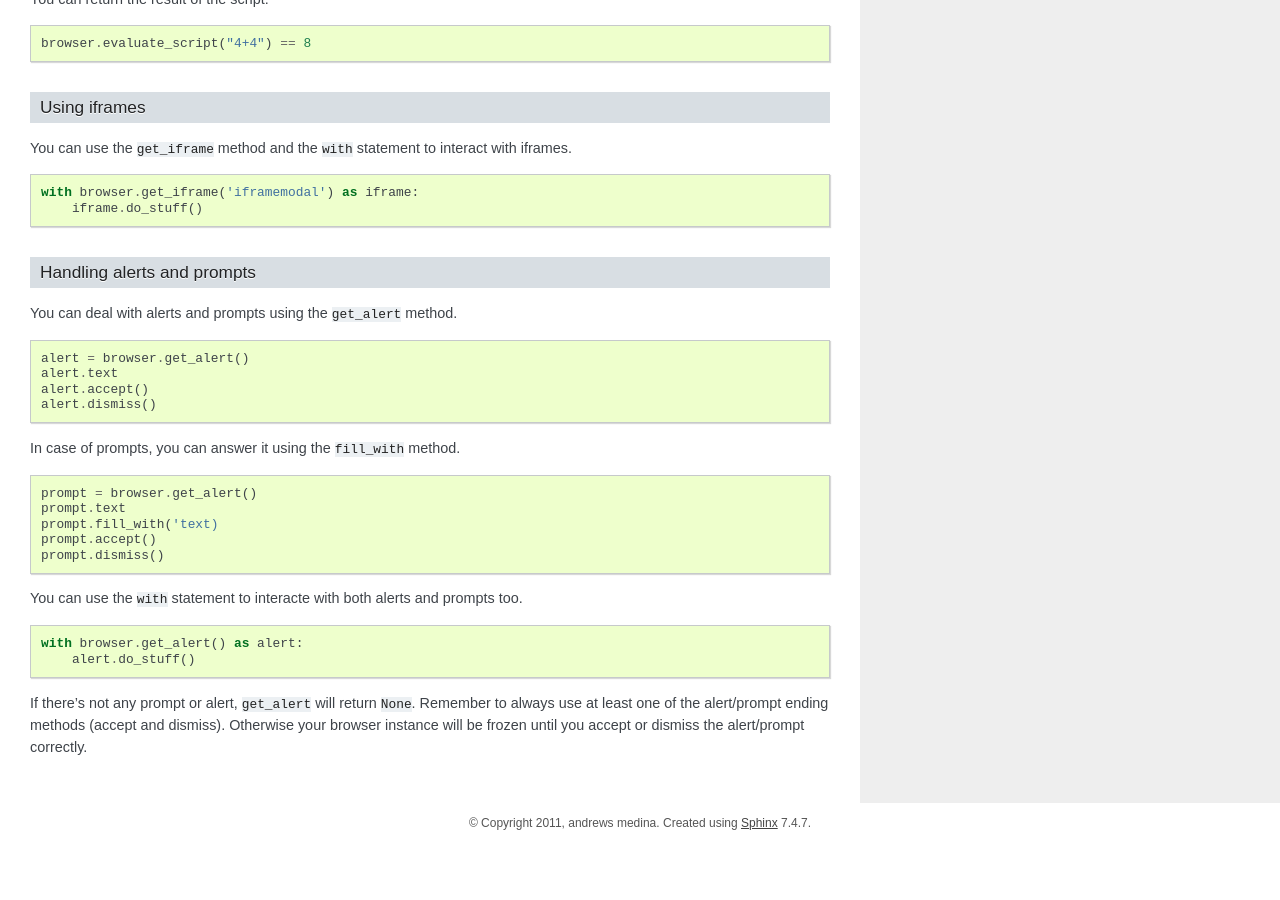
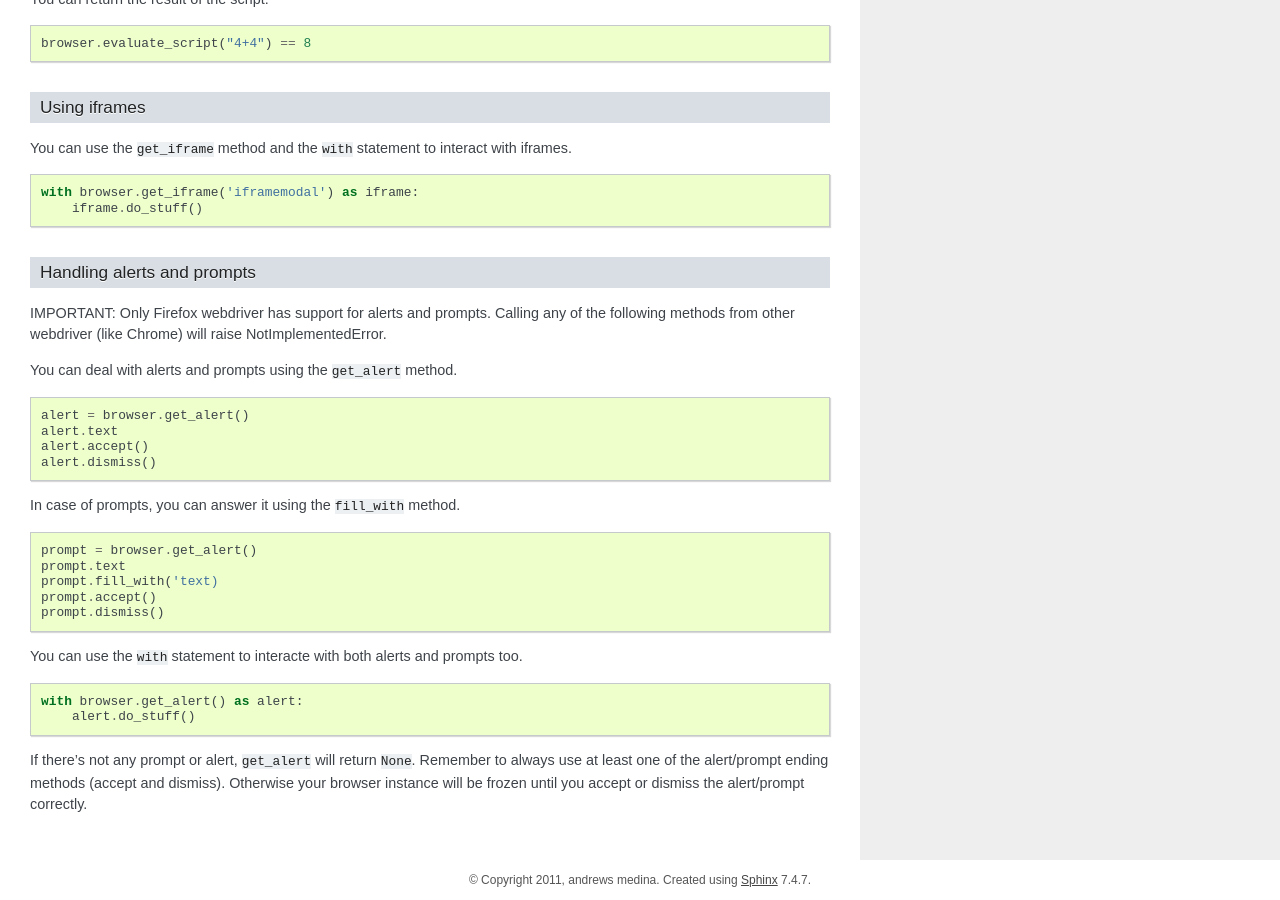
Before and after one commit to cobrateam/splinter, a Sphinx documentation site: the page built from docs/index.rst, in a window 1280 px wide and 900 px high, scrolled down 4833 px. Built offline with Sphinx 7.4.7, drawn with Linux system fonts in a browser that asks for light colours; before the commit the page ends 5676 px from its top, so only the background shows below that.

Commit message:
docs regarding drivers that support alerts added.

```diff
--- a/docs/index.rst
+++ b/docs/index.rst
@@ -304,6 +304,9 @@ You can use the ``get_iframe`` method and the ``with`` statement to interact wit
 Handling alerts and prompts
 ----------------------------
 
+IMPORTANT: Only Firefox webdriver has support for alerts and prompts.
+Calling any of the following methods from other webdriver (like Chrome) will raise NotImplementedError.
+
 You can deal with alerts and prompts using the ``get_alert`` method.
 
 ::
```
